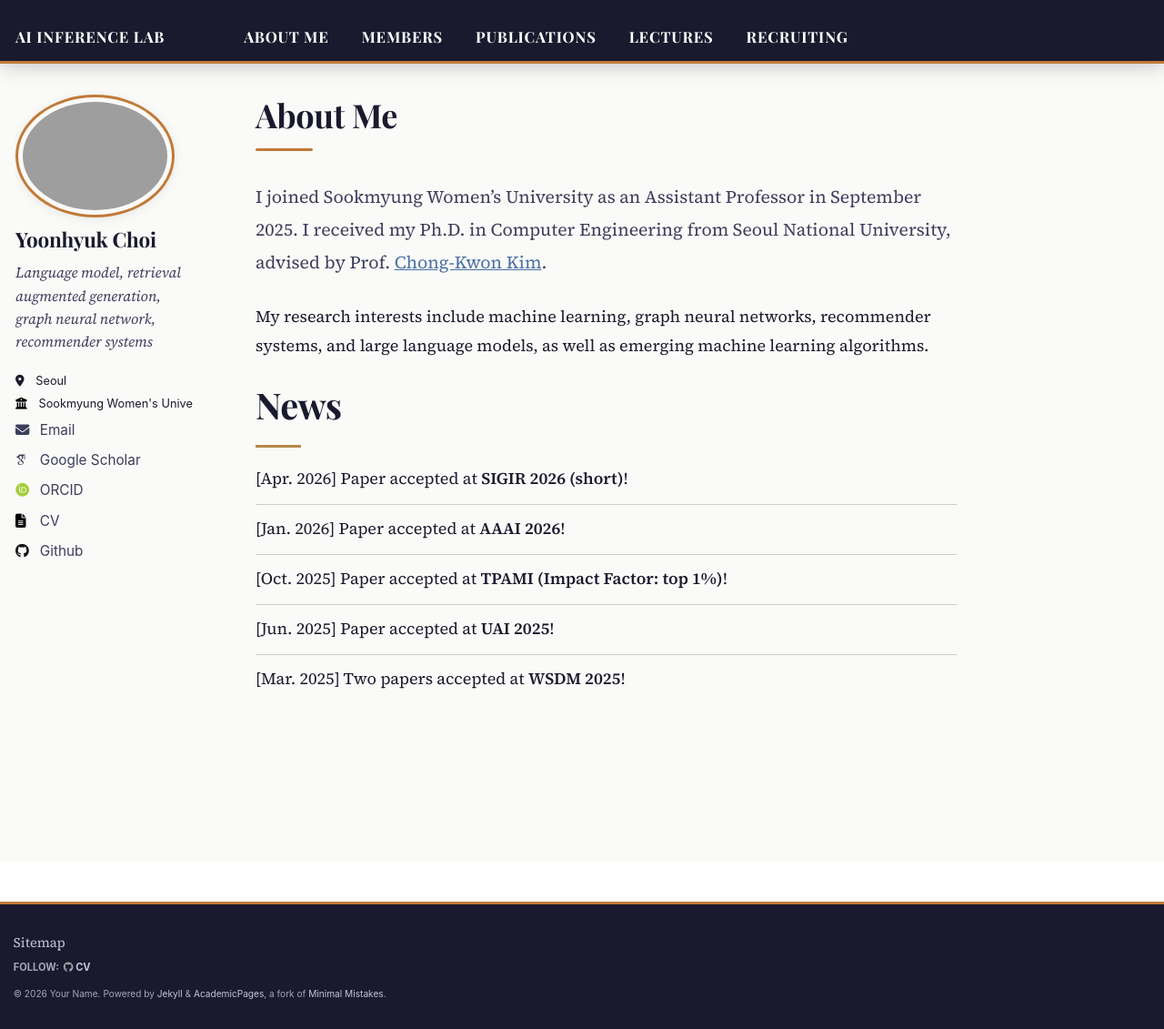
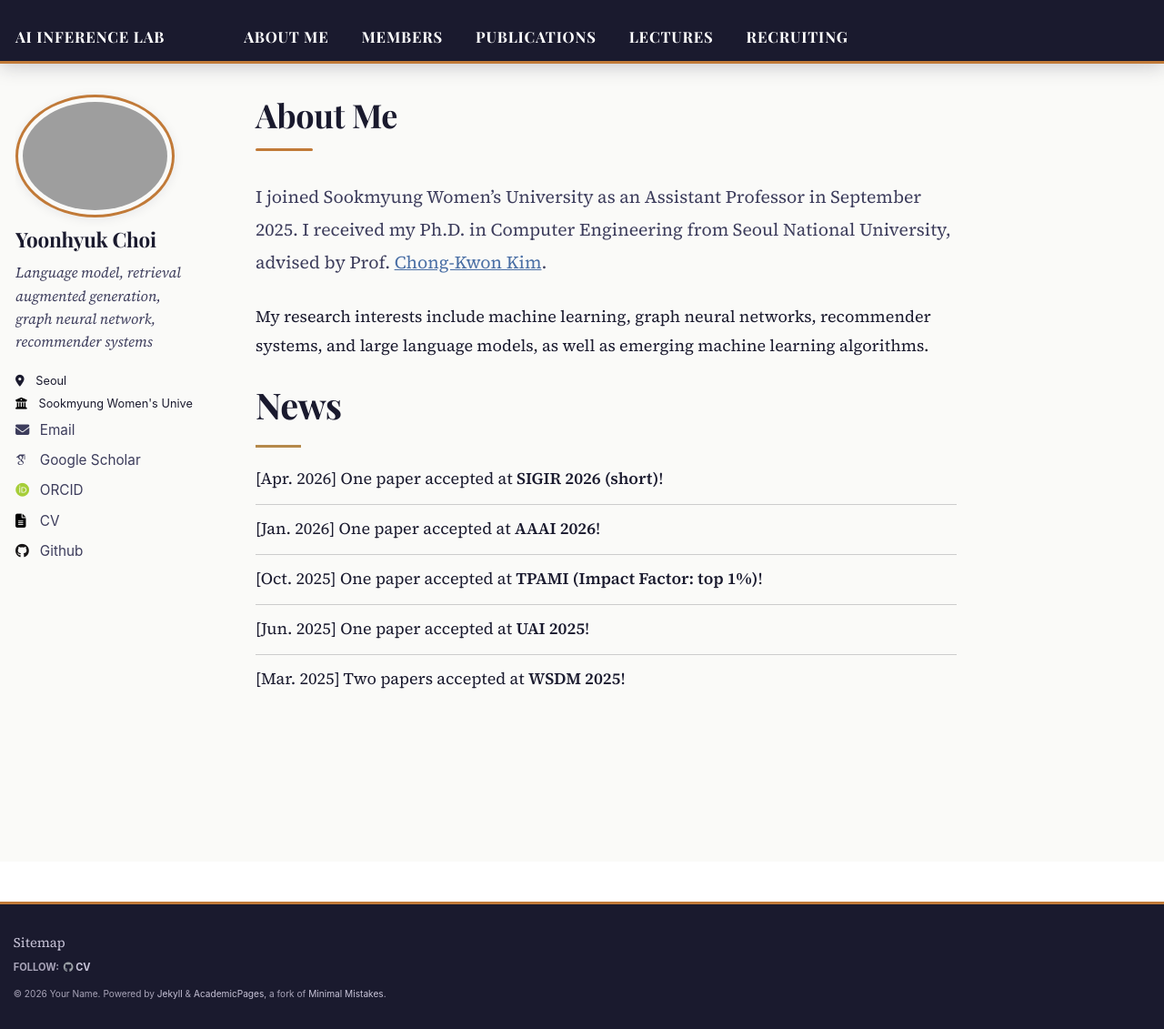
Before and after one commit to ChoiYoonHyuk/ChoiYoonHyuk.github.io, a Jekyll site: the page built from _pages/about.md, in a window 1280 px wide and 1131 px high. Shown: the whole window at 91% size. Built offline with Jekyll 4.4.1, drawn with Linux system fonts in a browser that asks for light colours; some web fonts are replaced.

Commit message:
Update news.yml

```diff
--- a/_data/news.yml
+++ b/_data/news.yml
@@ -1,14 +1,14 @@
 - date: "Apr. 2026"
-  text: "Paper accepted at **SIGIR 2026 (short)**!"
+  text: "One paper accepted at **SIGIR 2026 (short)**!"
 
 - date: "Jan. 2026"
-  text: "Paper accepted at **AAAI 2026**!"
+  text: "One paper accepted at **AAAI 2026**!"
 
 - date: "Oct. 2025"
-  text: "Paper accepted at **TPAMI (Impact Factor: top 1%)**!"
+  text: "One paper accepted at **TPAMI (Impact Factor: top 1%)**!"
 
 - date: "Jun. 2025"
-  text: "Paper accepted at **UAI 2025**!"
+  text: "One paper accepted at **UAI 2025**!"
 
 - date: "Mar. 2025"
   text: "Two papers accepted at **WSDM 2025**!"
```
